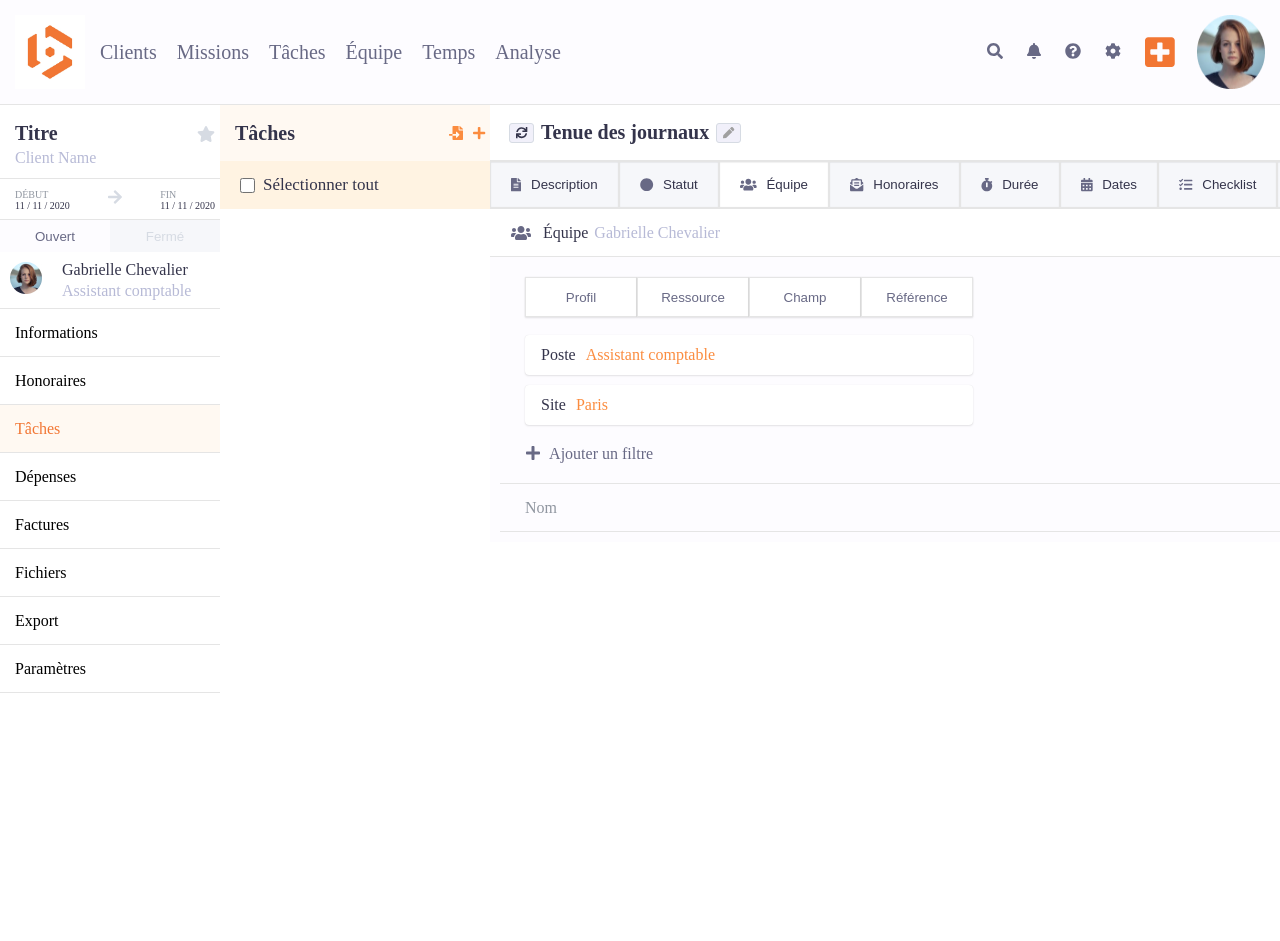
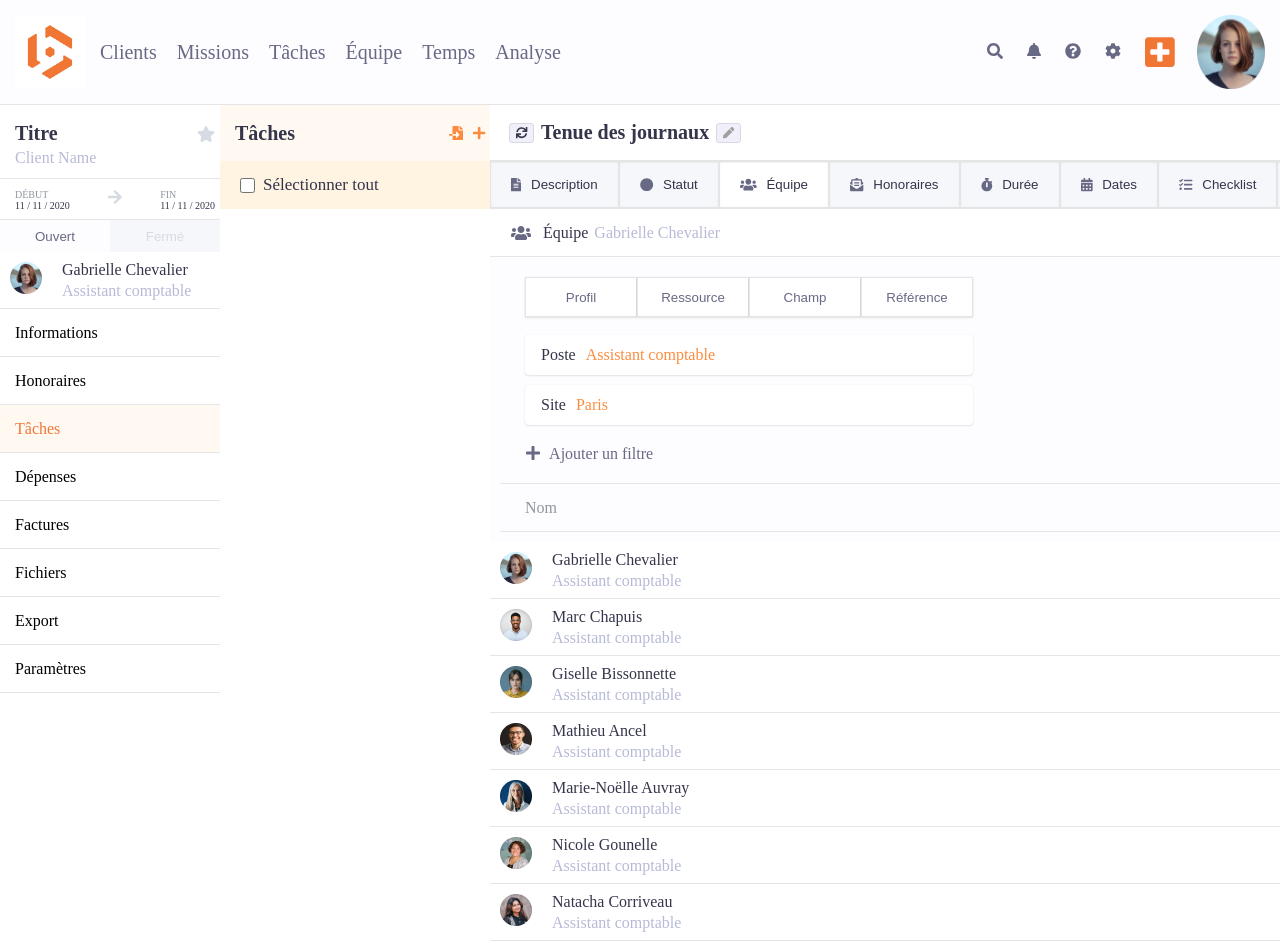
Before and after one commit to deepikabekal/Beeye-1.0, a React (Create React App) app: page / in a window 1280 px wide. Shown: the top 941 px of the page. Before the commit the page ends 800 px from the top, so only its background shows below. Built offline with nearby package versions, Linux system fonts and the light colour scheme.

Commit message:
fixed employee list display

```diff
--- a/src/components/TeamSection/ResourcePlanning/ResourceListSection.js
+++ b/src/components/TeamSection/ResourcePlanning/ResourceListSection.js
@@ -5,7 +5,7 @@ import employees from "../../employees";
 function ResourceListSection() {
   return (
     <div>
-      {employees.slice(1).map((item) => (
+      {employees.map((item) => (
         <ResourceCard
           key={item.id}
           imageURL={item.imageURL}
--- a/src/components/TeamSection/index.js
+++ b/src/components/TeamSection/index.js
@@ -7,6 +7,7 @@ function TeamSection() {
   return (
     <>
       <Equipe />
+      <ResourcePlanning />
     </>
   );
 }
```
